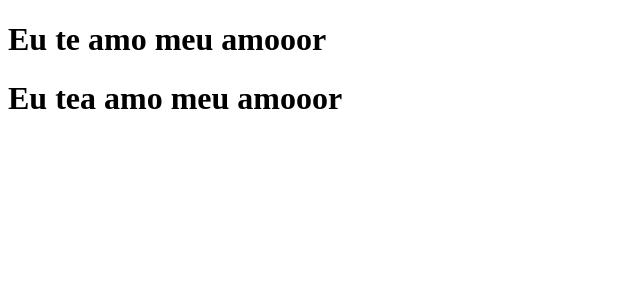
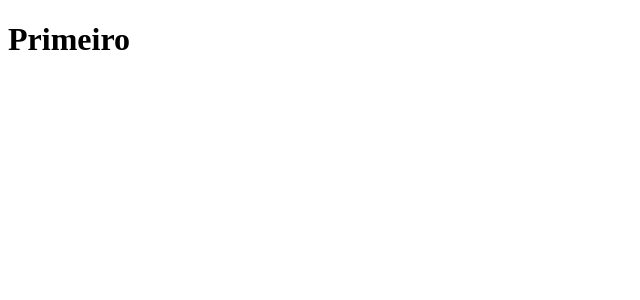
Before and after one commit to Klevisonf/clone-tabnews, a Next.js app: page / in a window 1280 px wide. Shown: the top 300 px of the page, without its empty margins (0-640 px from the left). Built offline with nearby package versions, Linux system fonts and the light colour scheme.

Commit message:
Adicionando Test Runner

```diff
--- a/package.json
+++ b/package.json
@@ -4,10 +4,11 @@
   "description": "Implementação do https://www.tabnews.com.br para o https://www.curso.dev",
   "main": "index.js",
   "scripts": {
-    "test": "echo \"Error: no test specified\" && exit 1",
     "dev": "next dev",
     "lint:check": "prettier --check .",
-    "lint:fix": "prettier --write ."
+    "lint:fix": "prettier --write .",
+    "test": "jest",
+    "test:watch": "jest --watch"
   },
   "author": "",
   "license": "MIT",
@@ -17,6 +18,7 @@
     "react-dom": "^18.2.0"
   },
   "devDependencies": {
+    "jest": "^29.6.2",
     "prettier": "^3.6.2"
   }
 }
--- a/pages/index.js
+++ b/pages/index.js
@@ -2,8 +2,8 @@ function Home() {
   return (
     <div>
       <div>
-        <h1>Eu te amo meu amooor </h1>
-        <h1>Eu tea amo meu amooor</h1>
+        <h1>Primeiro </h1>
+        <h1></h1>
       </div>
     </div>
   );
```
Also changed, not shown: 2 other files (tests, documents, lock files or other folders).
